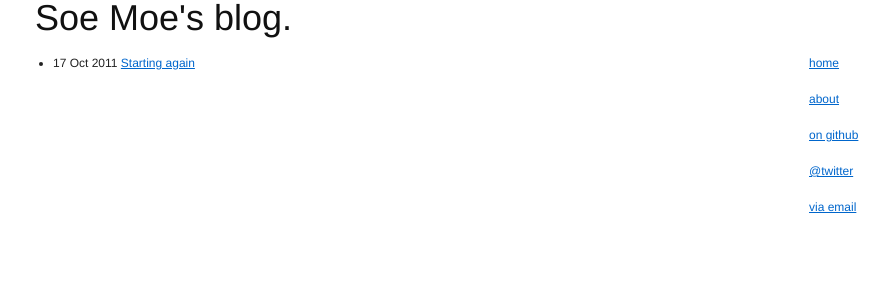
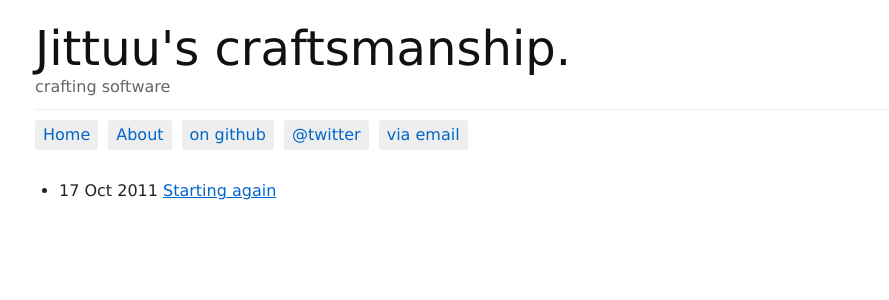
Before and after one commit to jittuu/jittuu.github.com, a Jekyll site: the page built from index.html, in a window 1280 px wide. Shown: the top 300 px of the page, without its empty margins (98-987 px from the left). Built offline with Jekyll 4.4.1, drawn with Linux system fonts in a browser that asks for light colours.

Commit message:
some layout and style changes

```diff
--- a/_layouts/default.html
+++ b/_layouts/default.html
@@ -7,19 +7,25 @@
 
   <body>
     <div class="container">
+      <hr class="space" />
       <div id="header" class="span-24">
-        <h1>Soe Moe's blog.</h1>
+        <h1>Jittuu's craftsmanship.</h1>
+        <span class="quiet">crafting software</span>
       </div>
 
-      <div id="content" class="span-18">
+      <div id="nav" class="span-24">
+        <ul>
+          <li><a href="/">Home</a></li>
+          <li><a href="/about.html">About</a></li>
+          <li><a href="//github.com/jittuu">on github</a></li>
+          <li><a href="//twitter.com/jittuu">@twitter</a></li>
+          <li><a href="mailto:soemoetunlwin@gmail.com">via email</a></li>
+        </ul>
+      </div>
+      <hr class="space" />
+
+      <div id="content" class="span-24">
         {{ content }}
-      </div>
-      <div id="navigation" class="span-6 last">
-        <p><a href="/">home</a></p>
-        <p><a href="/about.html">about</a></p>
-        <p><a href="//github.com/jittuu">on github</a></p>
-        <p><a href="//twitter.com/jittuu">@twitter</a></p>
-        <p><a href="mailto:soemoetunlwin@gmail.com">via email</a></p>
       </div>
     </div>
   </body>
--- a/assets/css/main.css
+++ b/assets/css/main.css
@@ -26,7 +26,7 @@ a img {border:none;}
 
 /* typography.css */
 html {font-size:100.01%;}
-body {font-size:75%;color:#222;background:#fff;font-family:"Helvetica Neue", Arial, Helvetica, sans-serif;}
+body {font-size:100%;color:#222;background:#fff;font-family:"lucida grande","Segoe UI", Arial, Helvetica, sans-serif;}
 h1, h2, h3, h4, h5, h6 {font-weight:normal;color:#111;}
 h1 {font-size:3em;line-height:1;margin-bottom:0.5em;}
 h2 {font-size:2em;margin-bottom:0.75em;}
@@ -238,3 +238,11 @@ hr.space {background:#fff;color:#fff;visibility:hidden;}
 .clearfix:after, .container:after {content:"\0020";display:block;height:0;clear:both;visibility:hidden;overflow:hidden;}
 .clearfix, .container {display:block;}
 .clear {clear:both;}
+
+.post h1 { font-weight:bold; font-size:1.5em }
+div#nav { float: left; display: inline; padding: 10px 0 0; margin: 10px 0 0; border-top: 1px solid #EEE; }
+div#nav ul { float: left; margin: 0 0 5px; padding: 0; }
+div#nav ul li { float: left; display: inline; margin: 0 10px 0 0; }
+div#nav ul li a { float: left; display: block; background: #EEE; color #666; padding: 7px 8px; vertical-align: middle;  line-height: 1; text-decoration: none; font-weight: normal; -webkit-border-radius: 3px; -moz-border-radius: 3px; }
+
+#header h1 { margin-bottom: 3px; }
```
Also changed, not shown: _layouts/post.html (+5 -5 lines).
